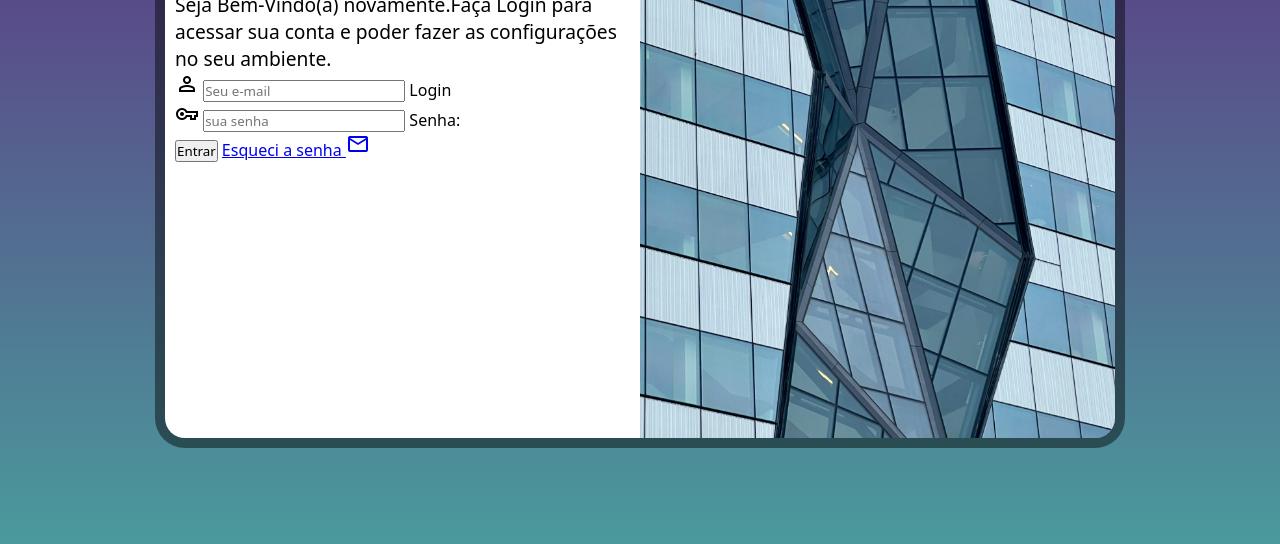
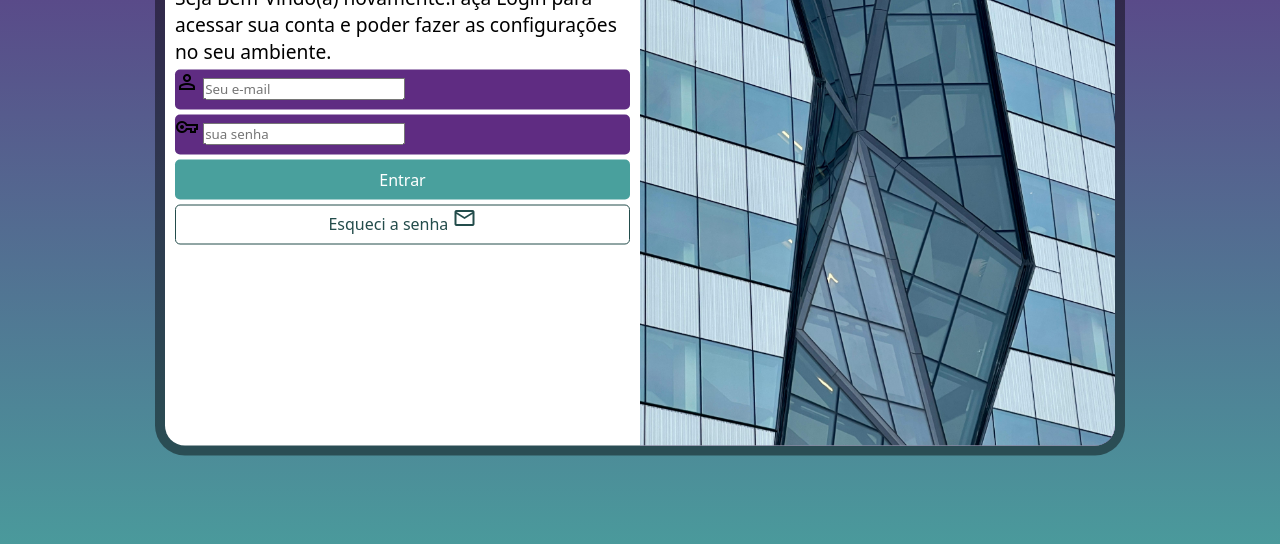
Before and after one commit to gamcastro/projeto-login2, a plain HTML site: page index.html in a window 1280 px wide. Shown: the part 212-756 px from the top of the page. Drawn offline with nearby package versions, Linux system fonts and the light colour scheme.

Commit message:
Atualizado formulário

```diff
--- a/estilos/style.css
+++ b/estilos/style.css
@@ -31,7 +31,7 @@ section#login {
     transform: translate(-50%,-50%);
     background-color: white;
     width: 250px;
-    height: 500px;
+    height: 515px;
     border-radius: 20px;
     overflow: hidden;
     box-shadow: 0px 0px 0px 10px rgba(0, 0, 0, 0.450);
@@ -61,3 +61,50 @@ div#formulario > h1 {
 div#formulario > p {
     font-size: 0.8em ;
 }
+
+div.campo > label {
+    display: none;
+}
+
+form > div.campo {
+    background-color: #5f2c82;
+    display: block;
+    width: 100%;
+    height: 40px;
+    border-radius: 5px;
+    margin: 5px 0px;
+}
+
+form > input[type=submit] {
+    display: block;
+    font-size: 1em;
+    width: 100%;
+    height: 40px;
+    background-color: #49a09d ;
+    color: white;
+    border: none;
+    border-radius: 5px;
+    cursor: pointer;
+}
+
+form > input[type=submit]:hover {
+    background-color: #234c4b;
+}
+
+form > a.botao {
+    display: block;
+    text-align: center;
+    font-size: 1em;
+    width: 100%;
+    height: 40px;
+    background-color: white;
+    border: 1px solid #234c4b;
+    border-radius: 5px;
+    text-decoration: none;
+    color: #234c4b;
+    margin-top: 5px;
+}
+
+form > a.botao:hover{
+    background-color: #5dcbc9;;
+}
--- a/index.html
+++ b/index.html
@@ -35,8 +35,8 @@
                             autocomplete="current-password" minlength="8" maxlength="20" required>
                         <label for="isenha">Senha:</label>
                     </div>
-                    <input type="submit" value="Entrar">
-                    <a href="equeci.html">Esqueci a senha  <span class="material-symbols-outlined">mail</span></a>
+                    <input type="submit" value="Entrar" >
+                    <a class="botao" href="equeci.html">Esqueci a senha  <span class="material-symbols-outlined">mail</span></a>
                 </form>
             </div>
         </section>
```
